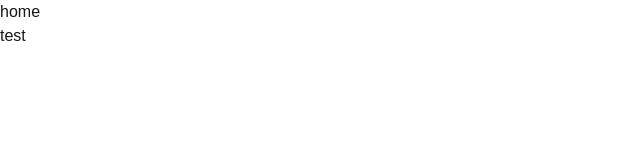
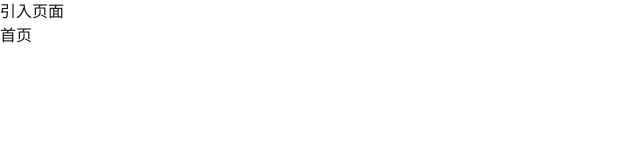
Before and after one commit to dcnetio/dclogin, a Next.js app: page / in a window 1280 px wide. Shown: the top 160 px of the page, without its empty margins (0-640 px from the left). Built offline with nearby package versions, Linux system fonts and the light colour scheme.

Commit message:
初始化

```diff
--- a/app/home/page.tsx
+++ b/app/home/page.tsx
@@ -1,14 +1,8 @@
-import Link from "next/link";
 
 export default function Home() {
   return (
     <div>
-      <div>
-        <Link href="/test">test</Link>
-      </div>
-      <div>
-        <Link href="/">back</Link>
-      </div>
+      <h1>钱包首页</h1>
     </div>
   );
 }
--- /dev/null
+++ b/app/iframe/page.tsx
@@ -0,0 +1,8 @@
+
+export default function Test() {
+  return (
+    <div>
+      <h1>iframe页面</h1>
+    </div>
+  );
+}
--- a/app/page.tsx
+++ b/app/page.tsx
@@ -1,14 +1,9 @@
-import Link from "next/link";
-
 export default function Home() {
   return (
     <div>
-      <div>
-        <Link href="/home">home</Link>
-      </div>
-      <div>
-        <Link href="/test">test</Link>
-      </div>
+      <h1>引入页面</h1>
+      <a href="./home.html" target="_parent">首页</a>
+      <iframe src="./iframe.html" />
     </div>
   );
 }
--- a/app/test/page.tsx
+++ /dev/null
@@ -1,14 +0,0 @@
-import Link from "next/link";
-
-export default function Test() {
-  return (
-    <div>
-      <div>
-        <Link href="/home">home</Link>
-      </div>
-      <div>
-        <Link href="/">back</Link>
-      </div>
-    </div>
-  );
-}
--- a/next.config.mjs
+++ b/next.config.mjs
@@ -1,4 +1,6 @@
 /** @type {import('next').NextConfig} */
-const nextConfig = {};
+const nextConfig = {
+  output: "export",
+};
 
 export default nextConfig;
```
